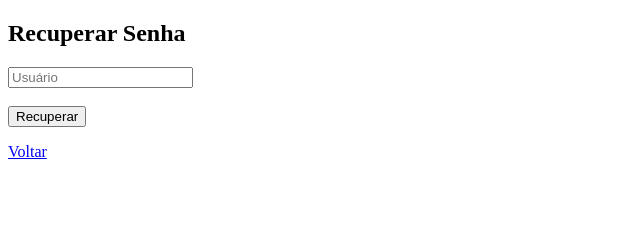
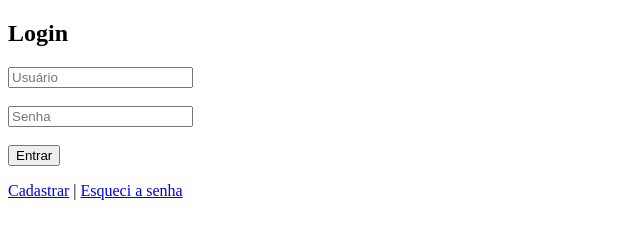
Before and after one commit to Dymitri17/SESI_DA, a plain HTML site: page aula7/recuperar_senha.html in a window 1280 px wide. Shown: the whole page, without its empty margins (0-640 px from the left). Drawn offline with Linux system fonts and the light colour scheme.

Commit message:
Change 'Recuperar Senha' to 'Login' in HTML
666

```diff
--- a/aula7/recuperar_senha.html
+++ b/aula7/recuperar_senha.html
@@ -2,19 +2,21 @@
 <html lang="pt-br">
 <head>
   <meta charset="UTF-8">
-  <title>Recuperar Senha</title>
+  <title>Login</title>
 </head>
 <body>
 
-  <h2>Recuperar Senha</h2>
+  <h2>Login</h2>
 
-  <input id="usuarioRec" type="text" placeholder="Usuário"><br><br>
+  <input id="usuario" type="text" placeholder="Usuário"><br><br>
+  <input id="senha" type="password" placeholder="Senha"><br><br>
 
-  <button onclick="recuperar()">Recuperar</button>
+  <button onclick="login()">Entrar</button>
 
-  <p id="resposta"></p>
-
-  <p><a href="login.html">Voltar</a></p>
+  <p>
+    <a href="cadastro.html">Cadastrar</a> |
+    <a href="recuperar_senha.html">Esqueci a senha</a>
+  </p>
 
   <script src="script.js"></script>
 </body>
```
